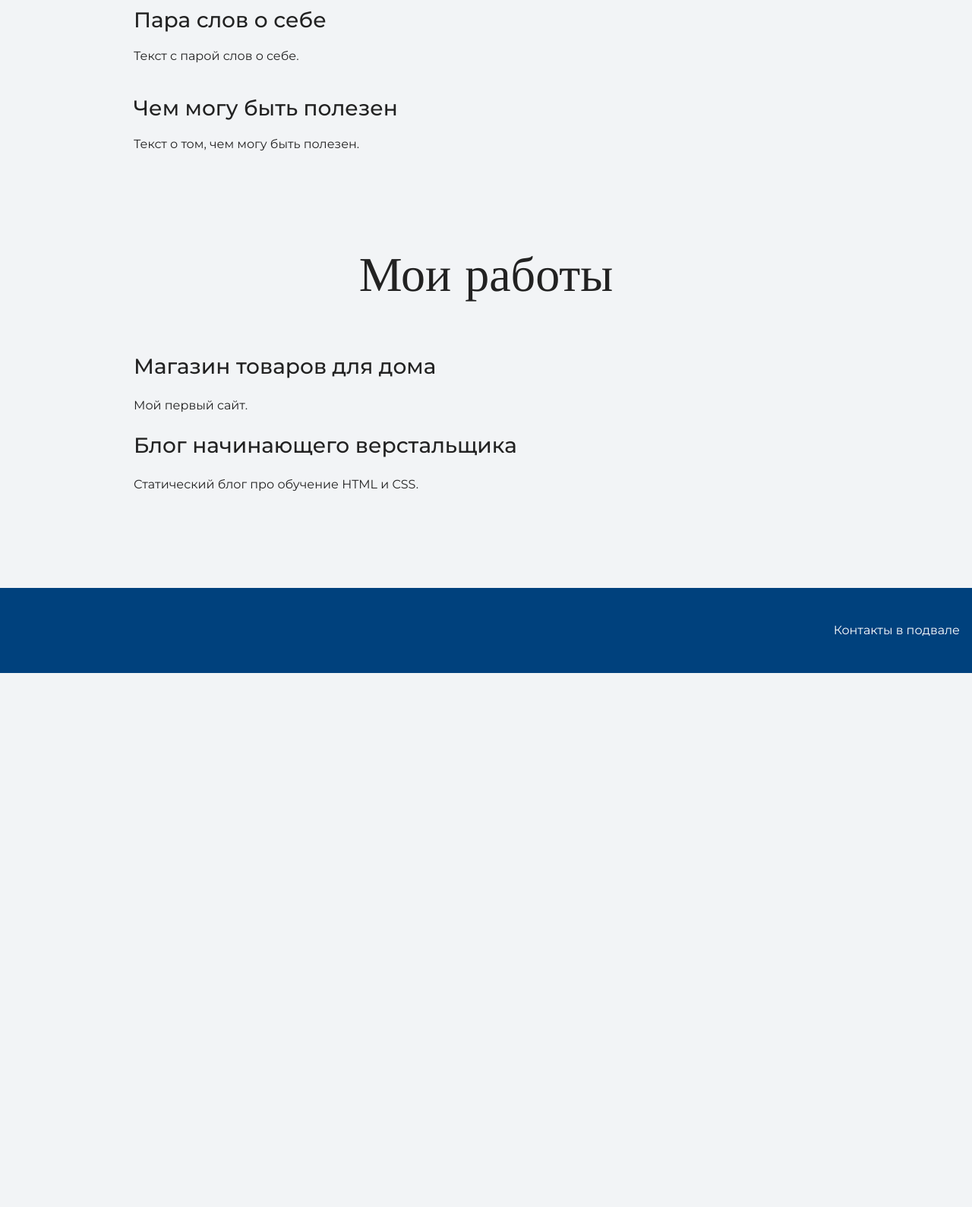
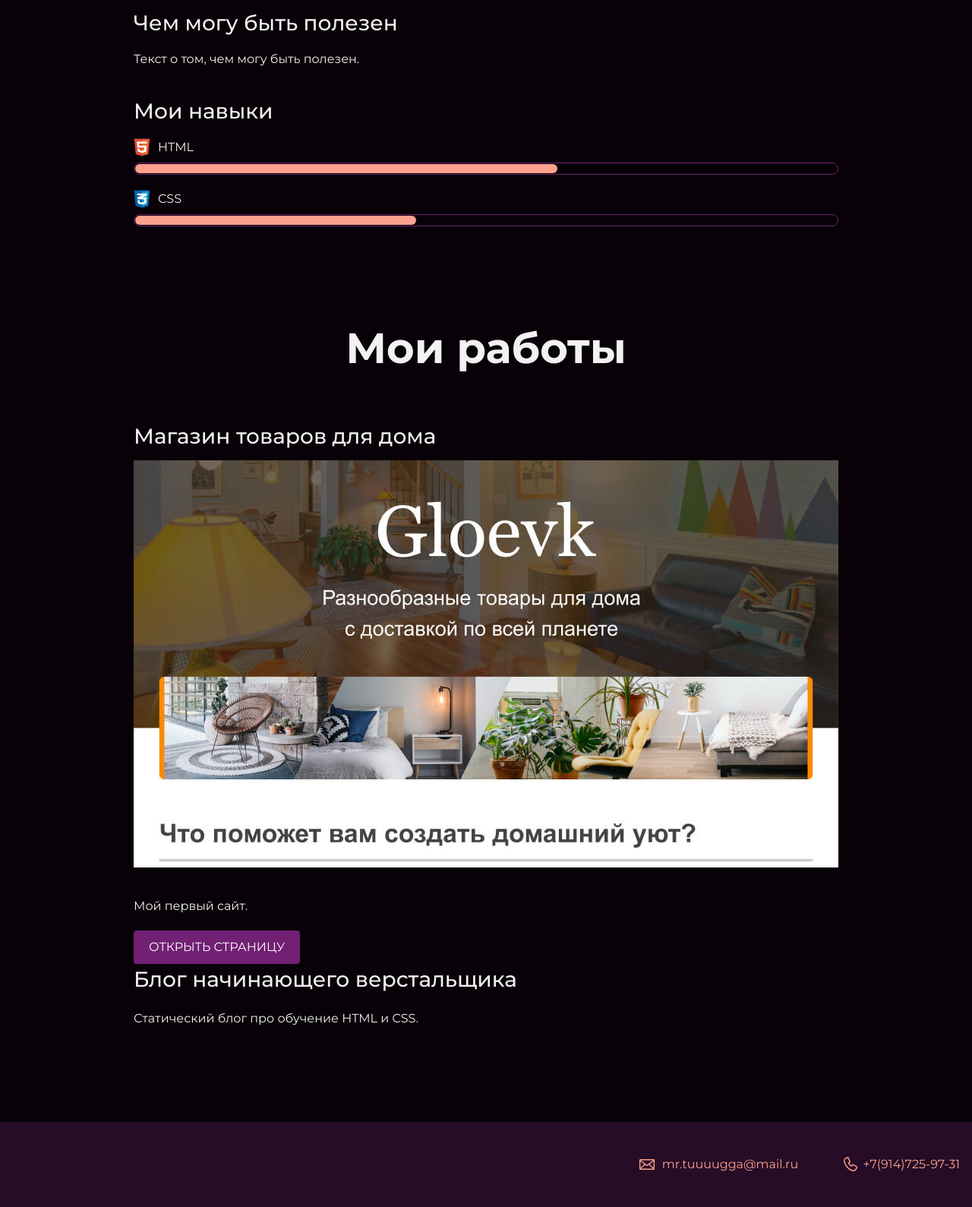
Before and after one commit to Tr1key/Site, a plain HTML site: page index.html in a window 1280 px wide. Shown: the part 1166-2755 px from the top of the page at 76% size. Before the commit the page ends 2052 px from the top, so only its background shows below. Drawn offline with nearby package versions, Linux system fonts and the light colour scheme.

Commit message:
Add files via upload

```diff
--- a/index.html
+++ b/index.html
@@ -2,21 +2,25 @@
 <html lang="ru">
   <head>
     <meta charset="UTF-8">
-    <link rel="stylesheet" href="style.css">
+    <link rel="stylesheet" href="style-dark.css" id="theme-link">
     <link href="https://fonts.googleapis.com/css?family=Montserrat:400,500,700|Old+Standard+TT&display=swap&subset=cyrillic" rel="stylesheet">
+    <script src="/scripts/script.js"></script>
     <title>Портфолио Junior верстальщика</title>
   </head>
 
   <body>
     <header class="page-header">
      <div class="container">
-      Контакты в шапке
+       <button class="btn"></button>
+
+      <a class="header-email" href="mailto:enot_neopoznanniy@gmail.com">mr.tuuuugga@mail.ru</a>
+      <a class="header-phone" href="tel:+79147259731">+7(914)725-97-31</a>
      </div>
     </header>
 
     <section class="hero-image">
      <div class="container">
-       <h1 class="heading">Неопознанный Енот</h1>
+       <h1 class="heading">Рожков Дмитрий</h1>
        <p>Junior верстальщик</p>
       </div>
     </section>
@@ -28,7 +32,17 @@
        <p>Текст с парой слов о себе.</p>
        <h3>Чем могу быть полезен</h3>
        <p>Текст о том, чем могу быть полезен.</p>
-      </div>
+
+    <div class="skills">
+        <h3>Мои навыки</h3>
+        <dl class="skills-list">
+        <dt class="skill-html">HTML</dt>
+        <dd class="level"><div style="width: 60%;">60%</div></dd>
+        <dt class="skill-css">CSS</dt>
+        <dd class="level"><div style="width: 40%;">40%</div></dd>
+      </dl>
+     </div>
+    </div>
     </section>
 
     <section class="portfolio">
@@ -36,8 +50,11 @@
        <h2 class="subheading">Мои работы</h2>
 
        <h3>Магазин товаров для дома</h3>
+       <figure class="project-image">
+         <img src="files/project.jpg">
+       </figure>
        <p>Мой первый сайт.</p>
-
+       <a class="button" href="source/project/index.html">Открыть страницу</a>
        <h3>Блог начинающего верстальщика</h3>
        <p>Статический блог про обучение HTML и CSS.</p>
       </div>
@@ -45,8 +62,13 @@
 
     <footer class="page-footer">
       <div class="container">
-      Контакты в подвале
+      <a class="footer-email" href="mailto:enot_neopoznanniy@gmail.com">mr.tuuuugga@mail.ru</a>
+      <a class="footer-phone" href="tel:+79147259731">+7(914)725-97-31</a>
       </div>
     </footer>
+
+
+    </div>
+
   </body>
 </html>
--- /dev/null
+++ b/scripts/script.js
@@ -0,0 +1,16 @@
+// Выбираем кнопку
+const btn = document.querySelector(".btn");
+// Выбираем таблицу стилей
+const theme = document.querySelector("#theme-link");
+// Отслеживаем щелчок по кнопке
+btn.addEventListener("click", function() {
+  // Если текущий адрес содержит "light-theme.css"
+  if (theme.getAttribute("href") == "style-light.css") {
+    // …то переключаемся на "dark-theme.css"
+    theme.href = "style-dark.css";
+    // В противном случае…
+  } else {
+    // …переключаемся на "light-theme.css"
+    theme.href = "style-light.css";
+  }
+});
--- /dev/null
+++ b/style-dark.css
@@ -0,0 +1,198 @@
+body {
+  margin: 0;
+  min-width: 960px;
+  font-family: "Montserrat", "Helvetica", "Arial", sans-serif;
+  font-size: 16px;
+  line-height: 32px;
+  color: #f2f2f2;
+  background-color: #080208;
+  background-image: url("img/hero-bg.jpg");
+  background-repeat: no-repeat;
+  background-position: top center;
+}
+
+.container {
+  max-width: 928px;
+  margin: 0 auto;
+  padding: 0 16px;
+}
+.container button {
+  margin-right: 700px;
+  background-image: url("img/sun.svg");
+  height: 30px;
+  width: 30px;
+  background-color: transparent;
+  border: none;
+  vertical-align: top;
+  cursor: pointer;
+}
+.page-header {
+  margin: 0 0 180px;
+  padding: 32px 0 32px;
+}
+
+.page-header .container,
+.page-footer .container {
+  max-width: 1408px;
+  text-align: right;
+}
+
+.page-header a {
+  margin-left: 56px;
+  color: #fea18d;
+  text-decoration: none;
+  background-repeat: no-repeat;
+  background-position: left;
+}
+
+.header-email {
+  padding-left: 30px;
+  background-image: url("img/icon-email.svg");
+}
+
+.header-phone {
+  padding-left: 25px;
+  background-image: url("img/icon-phone.svg");
+}
+
+.hero-image {
+  margin-bottom: 480px;
+}
+
+.hero-image .container {
+  max-width: 1408px;
+  text-align: center;
+}
+
+.heading {
+  margin: 0 0 24px;
+  font-size: 80px;
+  line-height: 96px;
+}
+
+.hero-image p {
+  margin: 0;
+  font-size: 32px;
+  line-height: 48px;
+}
+
+.intro {
+  margin: 0 0 120px;
+}
+
+.subheading {
+  margin: 0 0 56px;
+  font-size: 56px;
+  line-height: 80px;
+  text-align: center;
+}
+
+.user-image {
+  margin: 0 0 32px;
+  text-align: center;
+}
+
+.intro h3,
+.portfolio h3 {
+  margin: 0 0 12px;
+  font-size: 28px;
+  line-height: 40px;
+  font-weight: 500;
+}
+
+.intro p {
+  margin: 0 0 32px;
+}
+
+.skills-list {
+  margin: 0;
+  padding: 0;
+}
+
+.skills-list dt {
+  padding-left: 32px;
+  background-repeat: no-repeat;
+  background-position: left;
+}
+
+.skill-html {
+  background-image: url("img/icon-html.svg");
+}
+
+.skill-css {
+  background-image: url("img/icon-css.svg");
+}
+
+.level {
+  margin: 4px 0 16px;
+  padding: 0;
+  height: 14px;
+  font-size: 0;
+  background-color: #080208;
+  border: 1px solid #712073;
+  border-radius: 8px;
+}
+
+.level div {
+  margin: 1px;
+  height: 12px;
+  background-color: #fea18d;
+  border-radius: 6px;
+}
+
+.portfolio {
+  margin: 0 0 120px;
+}
+
+.projects {
+  margin: 0;
+  padding: 0;
+  list-style: none;
+}
+
+.projects li {
+  margin: 0 0 80px;
+}
+
+.project-image {
+  margin: 0 0 24px;
+  text-align: center;
+}
+
+.projects p {
+  margin: 0 0 24px;
+}
+
+.button {
+  padding: 6px 20px;
+  display: inline-block;
+  vertical-align: baseline;
+  text-decoration: none;
+  text-transform: uppercase;
+  border-radius: 4px;
+  background-color: #712073;
+  color: #ffffff;
+}
+
+.page-footer {
+  padding: 40px 0;
+  background-color: #260c26;
+}
+
+.page-footer a {
+  margin-left: 56px;
+  color: #fea18d;
+  text-decoration: none;
+  background-repeat: no-repeat;
+  background-position: left;
+}
+
+.footer-email {
+  padding-left: 30px;
+  background-image: url("img/icon-email.svg");
+}
+
+.footer-phone {
+  padding-left: 25px;
+  background-image: url("img/icon-phone.svg");
+}
--- /dev/null
+++ b/style-light.css
@@ -0,0 +1,202 @@
+body {
+  margin: 0;
+  min-width: 960px;
+  font-family: "Montserrat", "Helvetica", "Arial", sans-serif;
+  font-size: 16px;
+  line-height: 32px;
+  color: #222222;
+  background-color: #f2f4f6;
+  background-image: url("img/light-hero-bg.jpg");
+  background-repeat: no-repeat;
+  background-position: top center;
+}
+
+.container {
+  max-width: 928px;
+  margin: 0 auto;
+  padding: 0 16px;
+}
+
+.page-header {
+  margin: 0 0 160px;
+  padding: 32px 0 32px;
+}
+
+.page-header .container,
+.page-footer .container {
+  max-width: 1408px;
+  text-align: right;
+}
+
+.page-header a {
+  margin-left: 56px;
+  color: #288be6;
+  text-decoration: none;
+  background-repeat: no-repeat;
+  background-position: left;
+}
+.container button {
+  margin-right: 700px;
+  background-image: url("img/moon.svg");
+  height: 30px;
+  width: 30px;
+  background-color: transparent;
+  border: none;
+  vertical-align: top;
+  cursor: pointer;
+}
+.header-email {
+  padding-left: 30px;
+  background-image: url("img/light-icon-email-header.svg");
+}
+
+.header-phone {
+  padding-left: 25px;
+  background-image: url("img/light-icon-phone-header.svg");
+}
+
+.hero-image {
+  margin-bottom: 620px;
+}
+
+.hero-image .container {
+  max-width: 1408px;
+  text-align: center;
+}
+
+.heading {
+  margin: 0 0 16px;
+  font-family: "Old Standard TT", "Times", "Times New Roman", serif;
+  font-size: 88px;
+  line-height: 96px;
+  font-weight: 400;
+}
+
+.hero-image p {
+  margin: 0;
+  font-size: 32px;
+  line-height: 48px;
+}
+
+.intro {
+  margin: 0 0 120px;
+}
+
+.subheading {
+  margin: 0 0 56px;
+  font-family: "Old Standard TT", "Times", "Times New Roman", serif;
+  font-size: 64px;
+  line-height: 80px;
+  font-weight: 400;
+  text-align: center;
+}
+
+.user-image {
+  margin: 0 0 32px;
+  text-align: center;
+}
+
+.intro h3,
+.portfolio h3 {
+  margin: 0 0 12px;
+  font-size: 28px;
+  line-height: 40px;
+  font-weight: 500;
+}
+
+.intro p {
+  margin: 0 0 32px;
+}
+
+.skills-list {
+  margin: 0;
+  padding: 0;
+}
+
+.skills-list dt {
+  padding-left: 32px;
+  background-repeat: no-repeat;
+  background-position: left;
+}
+
+.skill-html {
+  background-image: url("img/light-icon-html.svg");
+}
+
+.skill-css {
+  background-image: url("img/light-icon-css.svg");
+}
+
+.level {
+  margin: 4px 0 16px;
+  padding: 0;
+  height: 14px;
+  font-size: 0;
+  background-color: #ffffff;
+  border: 1px solid #86c3fa;
+  border-radius: 8px;
+}
+
+.level div {
+  margin: 1px;
+  height: 12px;
+  background-color: #288be6;
+  border-radius: 6px;
+}
+
+.portfolio {
+  margin: 0 0 120px;
+}
+
+.projects {
+  margin: 0;
+  padding: 0;
+  list-style: none;
+}
+
+.projects li {
+  margin: 0 0 80px;
+}
+
+.project-image {
+  margin: 0 0 24px;
+  text-align: center;
+}
+
+.projects p {
+  margin: 0 0 24px;
+}
+
+.button {
+  padding: 6px 20px;
+  display: inline-block;
+  vertical-align: baseline;
+  text-decoration: none;
+  text-transform: uppercase;
+  border-radius: 4px;
+  background-color: #288be6;
+  color: #ffffff;
+}
+
+.page-footer {
+  padding: 40px 0;
+  background-color: #00417d;
+}
+
+.page-footer a {
+  margin-left: 56px;
+  color: #ffffff;
+  text-decoration: none;
+  background-repeat: no-repeat;
+  background-position: left;
+}
+
+.footer-email {
+  padding-left: 30px;
+  background-image: url("img/light-icon-email-footer.svg");
+}
+
+.footer-phone {
+  padding-left: 25px;
+  background-image: url("img/light-icon-phone-footer.svg");
+}
```
Also changed, not shown: files/project.jpg (added), files/user.jpg (added), img/hero-bg.jpg (added), img/icon-css.svg (added), img/icon-email.svg (added), img/icon-html.svg (added), img/icon-phone.svg (added), img/light-hero-bg.jpg (added), img/light-icon-css.svg (added), img/light-icon-email-footer.svg (added), img/light-icon-email-header.svg (added), img/light-icon-html.svg (added), img/light-icon-phone-footer.svg (added), img/light-icon-phone-header.svg (added), 2 more files.
